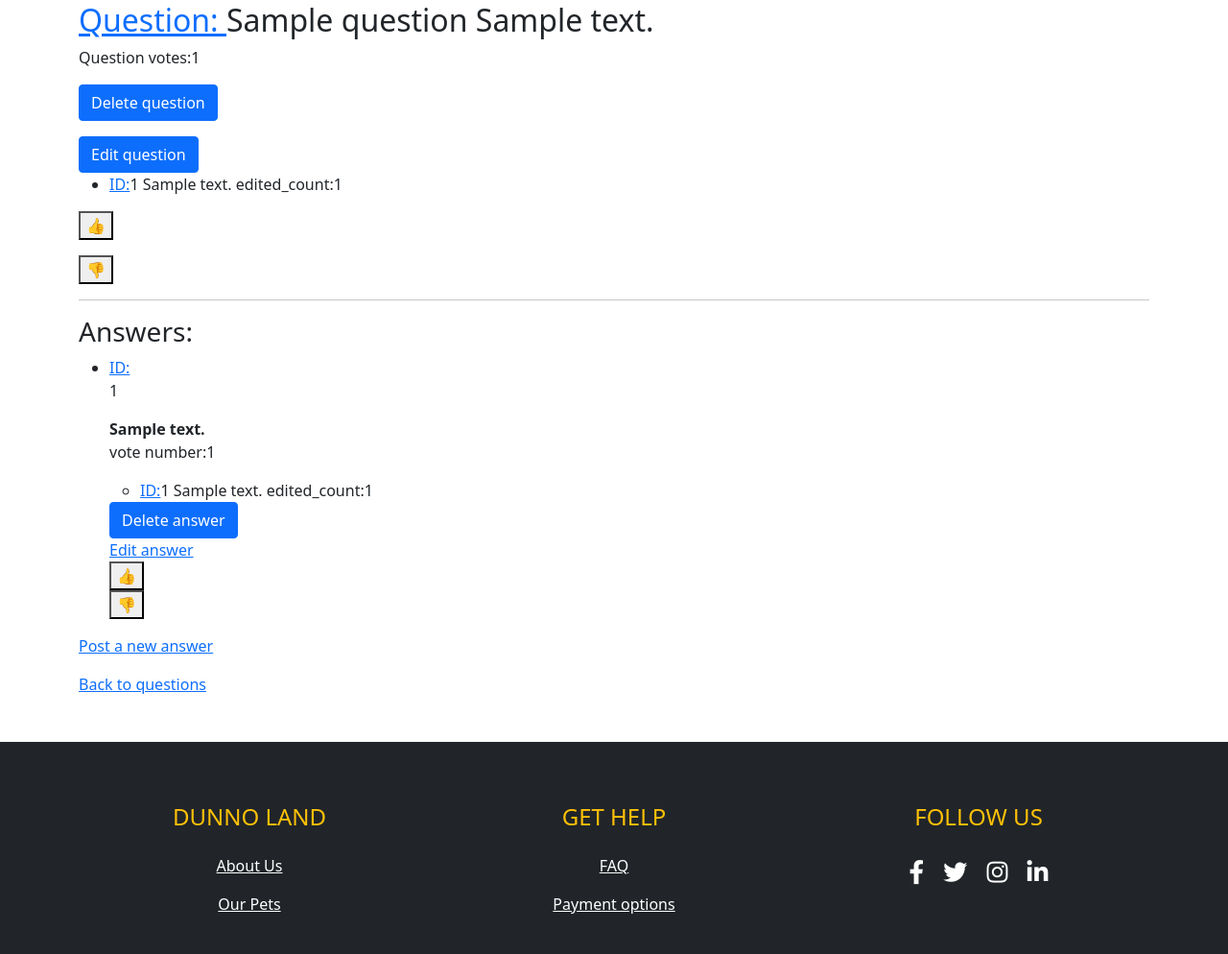
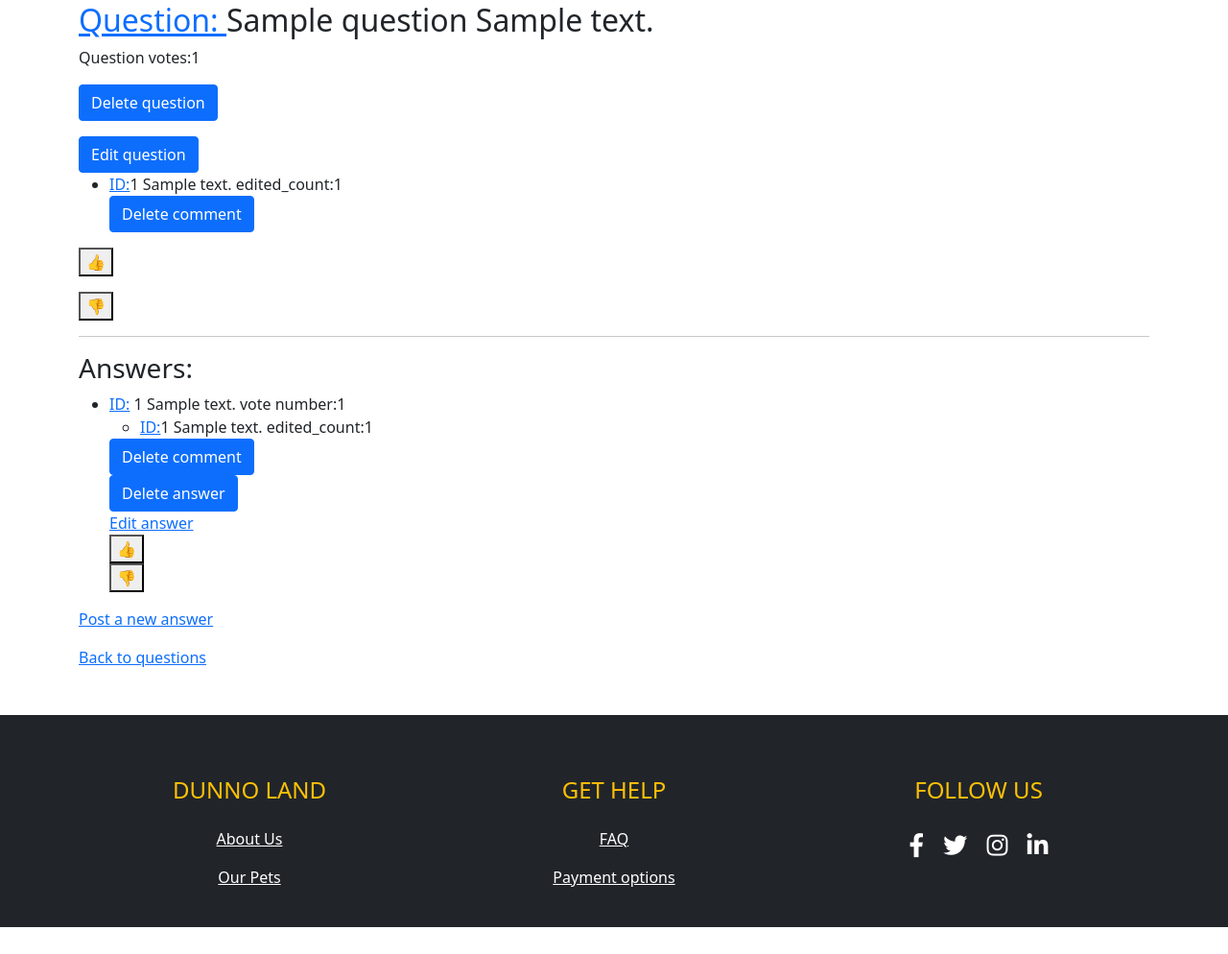
Before and after one commit to IoanaPedroo/Ask-Mate, a Flask app: template templates/question.html in a window 1280 px wide. Shown: the part 257-1251 px from the top of the page at 96% size. After the commit the page ends 1223 px from the top, so only its background shows below. Run offline with Flask 2, Linux system fonts and the light colour scheme; the template is opened without the code that fills it: most values are stand-ins (such as "Sample title", 1, 10 or a date in 2020).

Commit message:
delete comments

```diff
--- a/server.py
+++ b/server.py
@@ -286,15 +286,16 @@ def search_words():
 def edit_comment(question_id, comment_id):
     comment=data_handler.get_one_comment( comment_id)
     if request.method == "POST":
-        print(comment)
         edited_comment = request.form.get('editcomment')
-        print(edited_comment)
         data_handler.edit_comments(comment,edited_comment)
         return redirect(url_for("display_question",question_id=question_id, user_id=session['id']))
     return render_template('edit_comment.html', comment_id=comment_id , comment=comment, question_id=question_id)
 
 
-
+@app.route('/list/<question_id>/comment/<comment_id>/delete', methods=['GET', 'POST'])
+def delete_comments(question_id,comment_id):
+    data_handler.delete_comment(comment_id)
+    return redirect(url_for("display_question",question_id=question_id, user_id=session['id']))
 
 
 
--- a/templates/question.html
+++ b/templates/question.html
@@ -32,6 +32,14 @@
             >{{comment["id"]}} {{comment["message"]}}
             edited_count:{{comment["edited_count"]}}
         </li>
+        <form
+        action="{{url_for('delete_comments', question_id=question_id,comment_id=comment['id'])}}"
+        method="POST"
+    >
+        <button type="submit" name="delete_c" class="btn btn-primary">
+            Delete comment
+        </button>
+        </form>
         {% endfor %}
     </ul>
 </form>
@@ -57,10 +65,10 @@
         <a
             href="{{ url_for('new_comment', question_id=question_id, answer_id=answer_id) }}"
             >ID:</a
-        >{% if answer['acceptance']%}
+        >{% if  not answer['acceptance']%}
         {{answer["id"]}} {{answer['message']}} vote
         number:{{answer["vote_number"]}}
-        {% elif not answer['acceptance']%}
+        {% elif answer['acceptance'] %}
         <p>{{answer["id"]}}</p>
         <strong>{{answer['message']}}</strong>
         <p>vote number:{{answer["vote_number"]}}</p>
@@ -78,6 +86,14 @@
 
         </ul>
     </li>
+    <form
+        action="{{url_for('delete_comments', question_id=question_id,comment_id=comment['id'])}}"
+        method="POST"
+    >
+        <button type="submit" name="delete_c" class="btn btn-primary">
+            Delete comment
+        </button>
+        </form>
     {% endfor %}
     <form
         action="{{url_for('delete_answer', answer_id=answer['id'], question_id=question_id)}}"
```
Also changed, not shown: data_handler.py (+9 -13 lines).
